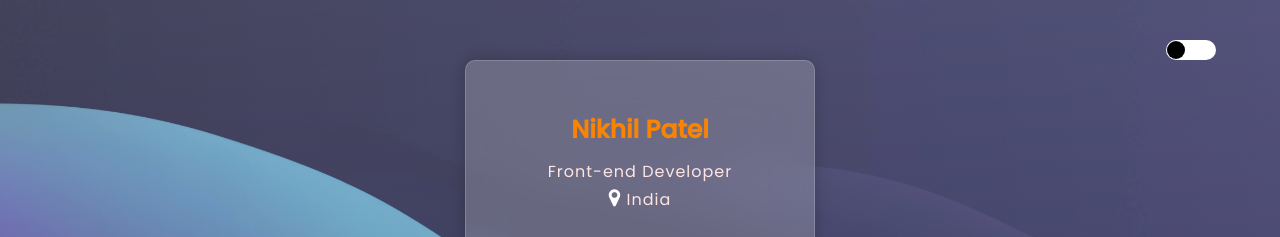
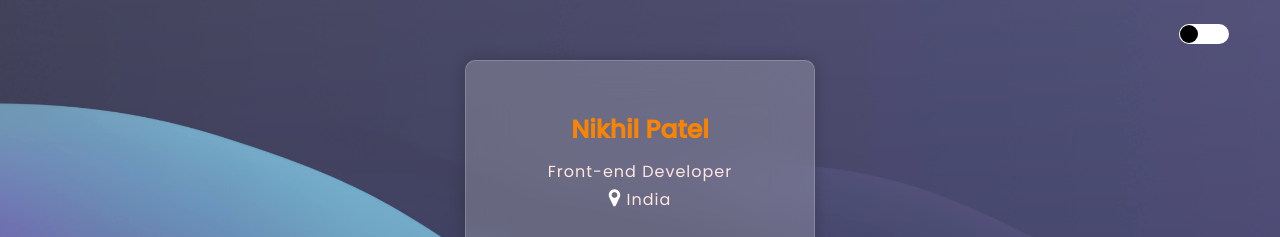
Before and after one commit to niiknikk/myprofile, a plain HTML site: page index.html in a window 1280 px wide. Shown: the top 237 px of the page. Drawn offline with Linux system fonts and the light colour scheme.

Commit message:
Update main.css

```diff
--- a/css/main.css
+++ b/css/main.css
@@ -207,8 +207,8 @@ a::before, a::after {
   height: 2rem;
   outline: none;
   cursor: pointer;
-  top: 5%;
-  right: 5%;
+  top: 3%;
+  right: 4%;
   border-radius: 2.5rem;
   background-color: #fff;
   -webkit-appearance: none;
```
